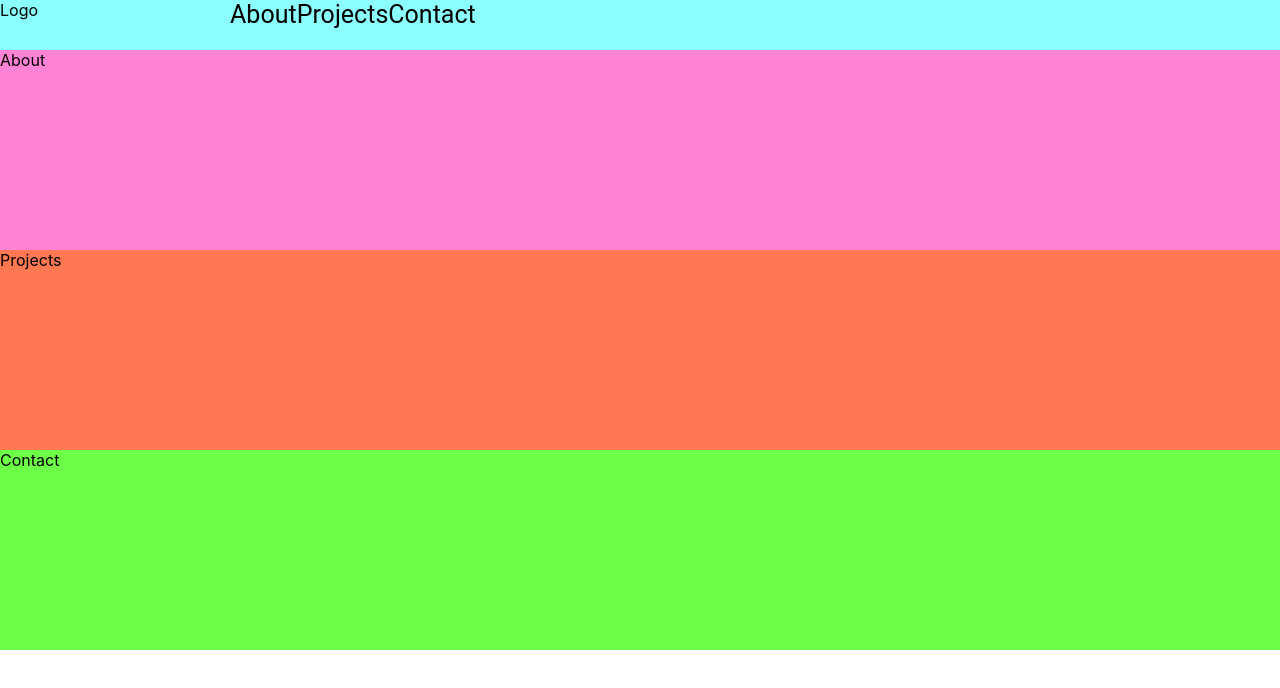
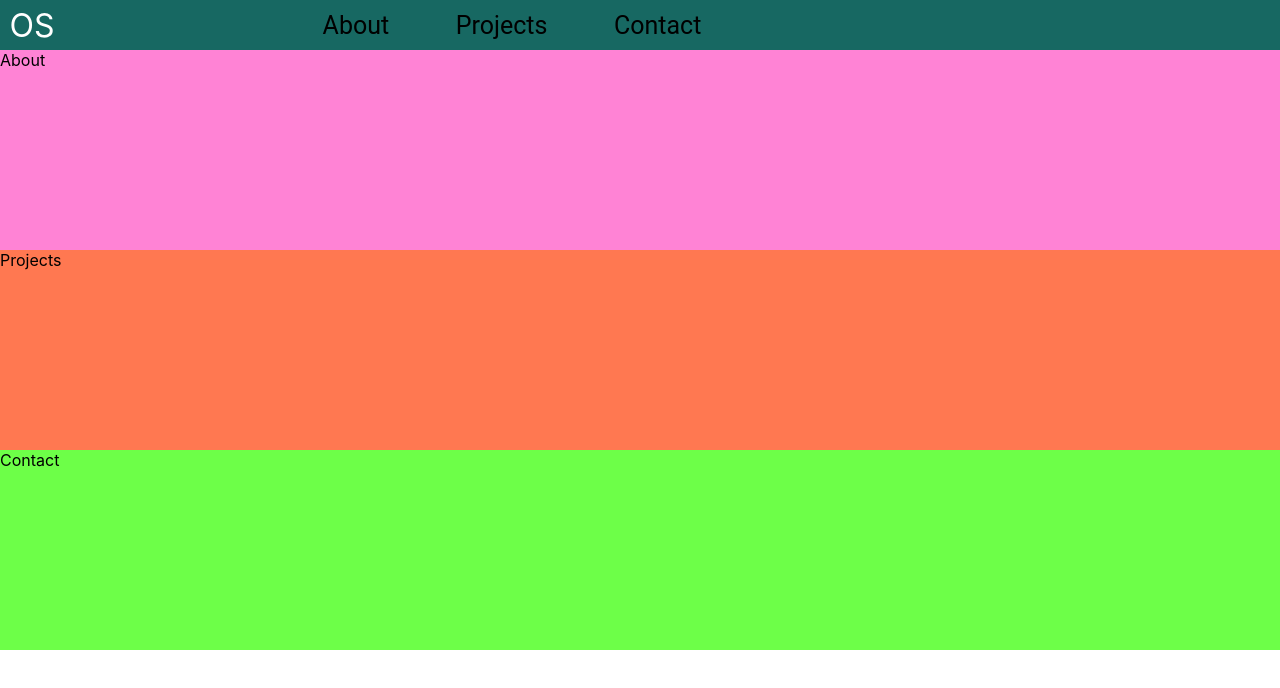
Before and after one commit to ovsundal/Portfolio, a React (Create React App) app: page / in a window 1280 px wide. Shown: the top 688 px of the page. Built offline with nearby package versions, Linux system fonts and the light colour scheme.

Commit message:
style: improve navbar

```diff
--- a/src/NavBar.tsx
+++ b/src/NavBar.tsx
@@ -4,7 +4,7 @@ import styled from "styled-components";
 export const NavBar: React.FC = () => {
     return (
         <NavBarWrapper>
-            <Logo>Logo</Logo>
+            <Logo>OS</Logo>
 
             <Gutter />
 
@@ -26,18 +26,22 @@ const navbarItems =
 const NavBarWrapper = styled.nav`
     display: grid;
     grid-template-columns:
-    [Logo-start] min-content
+    [Logo-start] 5%
     [Logo-end Logo-gutter-start] 15%
     [Logo-gutter-end Panes-start] 40%
     [Panes-end] 1fr
     ;
 
-    background-color: #8bfffd;
+    background-color: #176862;
 `;
 
 const Logo = styled.span`
   grid-column: Logo-start / Logo-end;
-
+  display: flex;
+  align-items: center;
+  justify-content: space-around;
+  color: white;
+  font-size: 2rem;
 `;
 
 const Gutter = styled.span`
@@ -47,6 +51,8 @@ grid-column: Logo-gutter-start / Logo-gutter-end;
 const NavItemList = styled.ul`
       list-style-type: none;
       display: flex;
+      align-items: center;
+      justify-content: space-evenly;
 `;
 
 const NavItemElement = styled.li`
```
